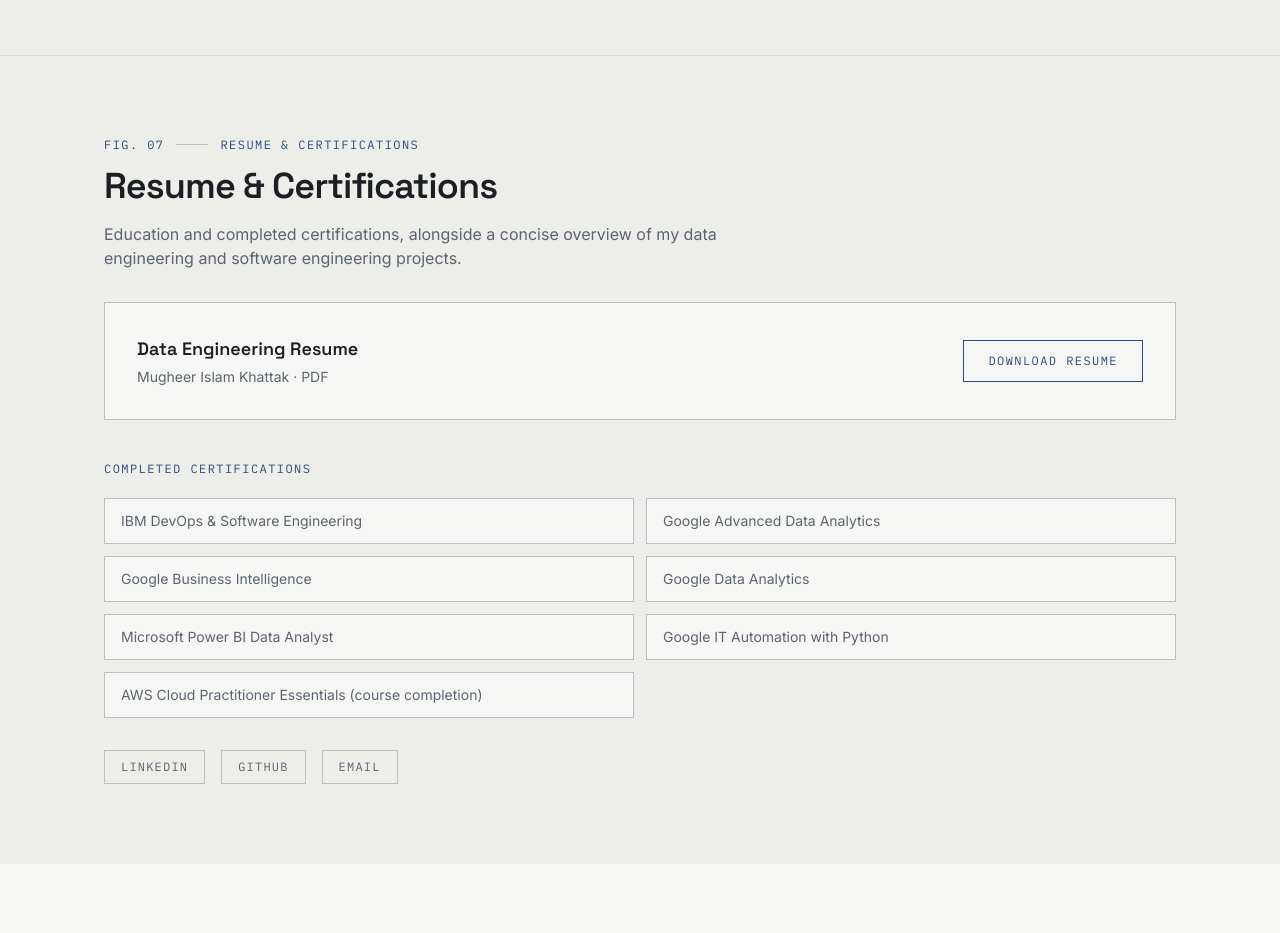
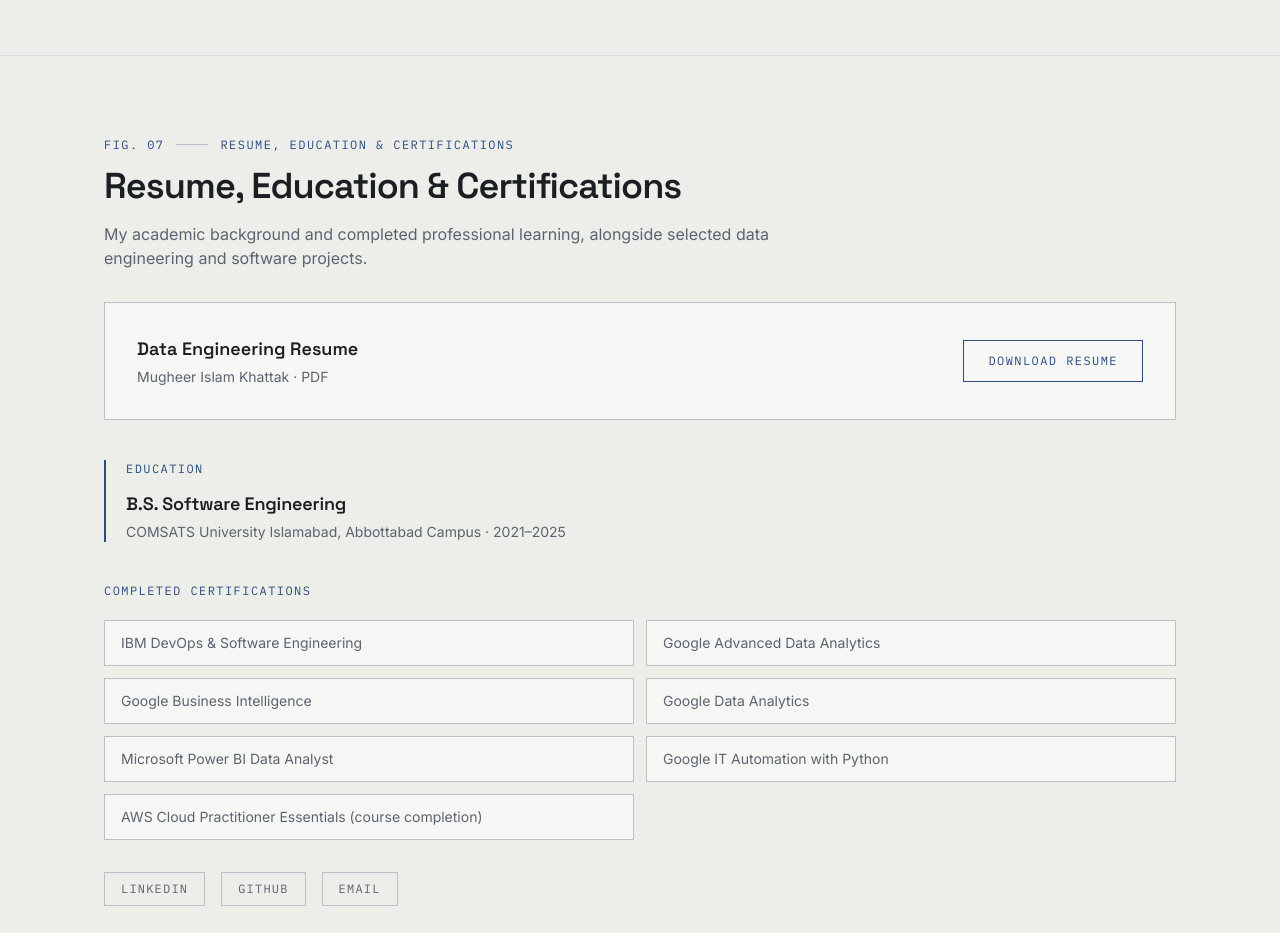
Before and after one commit to Mugheerik/mugheer-site, a React (Vite) app: page / in a window 1280 px wide. Shown: the part 5620-6553 px from the top of the page. Built offline with nearby package versions, Linux system fonts and the light colour scheme.

Commit message:
Add education and completed certifications to portfolio

```diff
--- a/src/sections/Resume.tsx
+++ b/src/sections/Resume.tsx
@@ -17,8 +17,8 @@ export default function Resume() {
       <div className="mx-auto max-w-6xl px-6 py-20 md:px-10">
         <SectionHeading
           figure="07"
-          title="Resume & Certifications"
-          description="Education and completed certifications, alongside a concise overview of my data engineering and software engineering projects."
+          title="Resume, Education & Certifications"
+          description="My academic background and completed professional learning, alongside selected data engineering and software projects."
         />
 
         <div className="mt-8 flex flex-col items-start gap-6 border border-line-strong bg-paper p-8 sm:flex-row sm:items-center sm:justify-between">
@@ -37,6 +37,16 @@ export default function Resume() {
           >
             Download Resume
           </a>
+        </div>
+
+        <div className="mt-10 border-l-2 border-blueprint pl-5">
+          <p className="drawing-label text-blueprint">Education</p>
+          <h3 className="mt-3 font-display text-lg font-semibold text-ink">
+            B.S. Software Engineering
+          </h3>
+          <p className="mt-1 text-sm text-ink-muted">
+            COMSATS University Islamabad, Abbottabad Campus · 2021–2025
+          </p>
         </div>
 
         <div className="mt-10">
```
